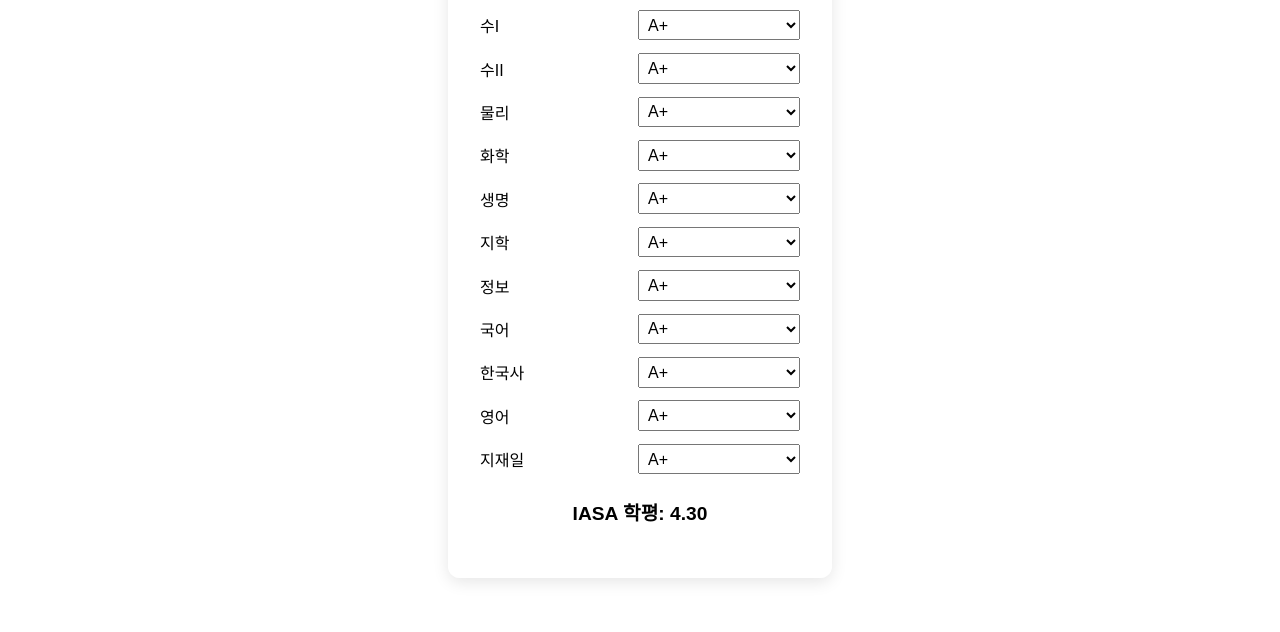
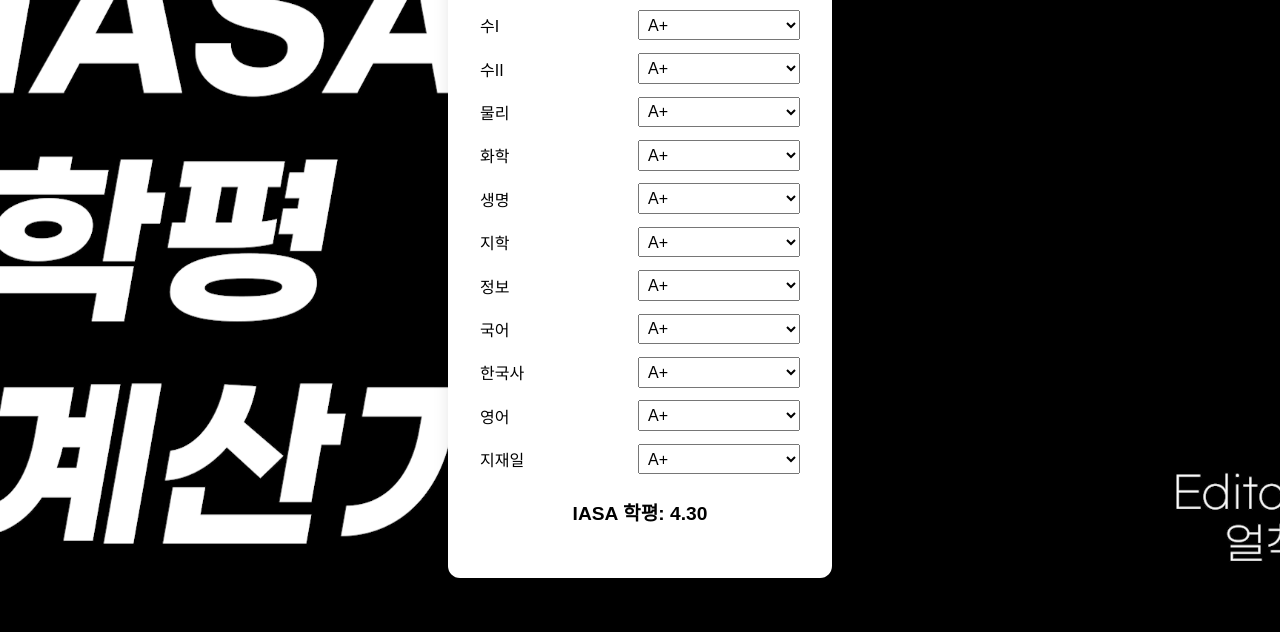
Before and after one commit to ulcheok/IASAcalculator, a plain HTML site: page index.html in a window 1280 px wide. Shown: the part 168-800 px from the top of the page. Drawn offline with Linux system fonts and the light colour scheme.

Commit message:
Add files via upload

```diff
--- a/styles.css
+++ b/styles.css
@@ -8,7 +8,7 @@ body {
   font-family: Arial, sans-serif;
 
   /* 배경 이미지 */
-  background-image: url('background.png');
+  background-image: url('bg3.png');
   background-repeat: no-repeat;
   background-size: cover;        /* 화면에 꽉 채우기 */
   background-position: center;   /* 중앙 정렬 */
@@ -16,7 +16,7 @@ body {
 
 /* 폼 컨테이너 스타일 */
 #gpa-form {
-  background: rgba(255, 255, 255, 0.85); /* 흰색 반투명 */
+  background: rgba(255, 255, 255, 1); /* 흰색 반투명 */
   padding: 2rem;
   border-radius: 12px;
   box-shadow: 0 4px 16px rgba(0, 0, 0, 0.1);
```
Also changed, not shown: bg3.png (added).
